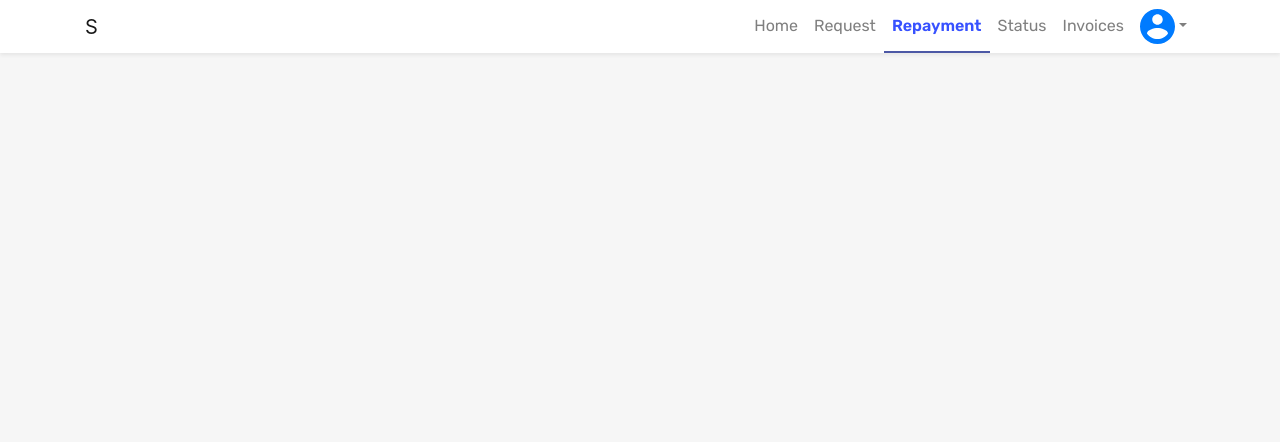
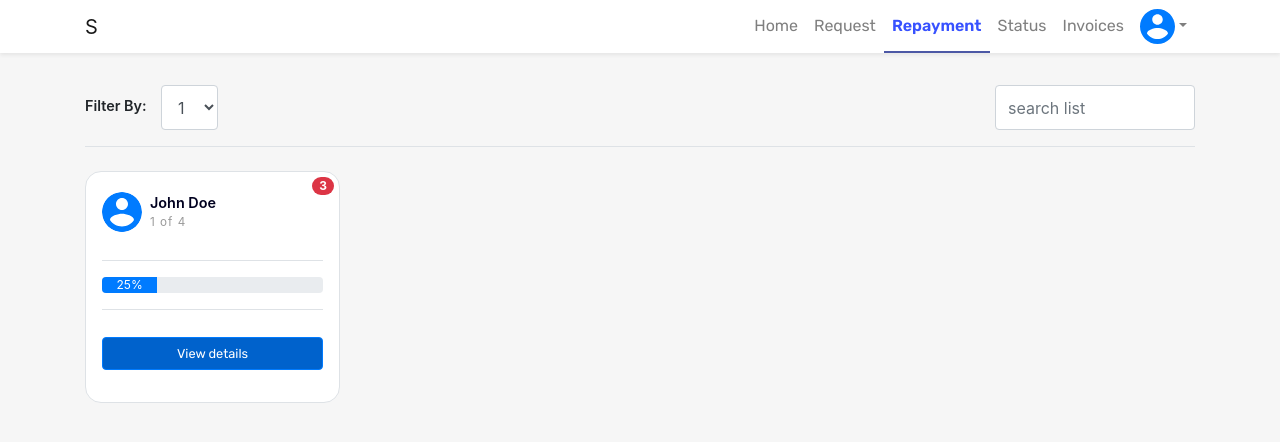
Before and after one commit to nebsochi/school, a Next.js app: page /repayment in a window 1280 px wide. Shown: the top 442 px of the page. Built offline with nearby package versions, Linux system fonts and the light colour scheme; sample sign-in values are in the browser's storage.

Commit message:
repayment page added

```diff
--- a/components/Modal.js
+++ b/components/Modal.js
@@ -98,7 +98,7 @@ function Modal({ isOpen, setIsOpen, data }) {
                 </div>
 
                 <div>
-                  <p style={{ fontSize: "2rem" }}>
+                  <p style={{ fontSize: "1.7rem" }}>
                     Lorem Ipsum is simply dummy text of the printing and
                     typesetting industry.?
                   </p>
--- /dev/null
+++ b/components/RepaymentCard.js
@@ -0,0 +1,68 @@
+function RepaymentCard() {
+  return (
+    <div className="col-lg-3 col-md-6  mb-4">
+      <div
+        className="p-3 border bg-white position-relative"
+        style={{ borderRadius: "16px" }}
+      >
+        <div
+          className="position-absolute"
+          style={{ top: ".0rem", right: ".3rem" }}
+        >
+          <span className="badge badge-pill badge-danger">3</span>
+        </div>
+        <div
+          className="d-flex py-1 align-items-center"
+          style={{ minHeight: "36px" }}
+        >
+          <div className="square__avatar">
+            <img src="user.svg" height="40" alt="user" />
+          </div>
+          <div className="info__avatar pl-2">
+            <span className="profile__title d-block">John Doe</span>
+            <span
+              style={{ textTransform: "lowercase" }}
+              className="d-block profile__status"
+            >
+              1 of 4
+            </span>
+          </div>
+        </div>
+
+        <div>
+          <div className="pt-3 pb-3 border-top mt-4 mb-3 border-bottom position-relative">
+            <div className="progress">
+              <div
+                className="progress-bar"
+                role="progressbar"
+                style={{ width: "25%" }}
+                aria-valuenow={25}
+                aria-valuemin={0}
+                aria-valuemax={100}
+              >
+                25%
+              </div>
+            </div>
+          </div>
+        </div>
+
+        <a
+          className="btn btn-outline btn-primary btn-primary--sh-none  btn-block btn-md "
+          style={{
+            minWidth: "100%",
+
+            fontSize: ".8rem",
+            color: "#ffffff",
+            background: "#0062cc",
+            marginTop: "1.7rem",
+            marginBottom: "1rem",
+          }}
+        >
+          View details
+        </a>
+      </div>
+    </div>
+  );
+}
+
+export default RepaymentCard;
--- a/pages/repayment.js
+++ b/pages/repayment.js
@@ -1,7 +1,56 @@
+import RepaymentCard from "../components/RepaymentCard";
 import IndexLayout from "../Layouts/index";
 
 function repayment() {
-  return <IndexLayout></IndexLayout>;
+  return (
+    <IndexLayout>
+      <div className="container positioin-relative pt-4">
+        <div className="row">
+          <div className="col-md-12">
+            <div className="pt-2 mb-4 border-bottom d-flex align-items-bottom justify-content-between">
+              {/* <h6 className="m-0 title title--sm">Request</h6> */}
+
+              <div className="form-group d-flex align-items-center">
+                <label
+                  htmlFor="exampleFormControlSelect1"
+                  className="pt-1"
+                  style={{
+                    whiteSpace: "nowrap",
+                    fontSize: ".9rem",
+                    fontWeight: "600",
+                  }}
+                >
+                  Filter By:&nbsp;&nbsp;&nbsp;&nbsp;
+                </label>
+                <select
+                  className="form-control"
+                  id="exampleFormControlSelect1"
+                  style={{ height: "45px" }}
+                >
+                  <option>1</option>
+                  <option>2</option>
+                  <option>3</option>
+                  <option>4</option>
+                  <option>5</option>
+                </select>
+              </div>
+
+              <input
+                type="search"
+                className="form-control"
+                placeholder="search list"
+                style={{ height: "45px", maxWidth: "200px" }}
+              />
+            </div>
+
+            <div class="row">
+              <RepaymentCard />
+            </div>
+          </div>
+        </div>
+      </div>
+    </IndexLayout>
+  );
 }
 
 export default repayment;
--- a/pages/request/index.js
+++ b/pages/request/index.js
@@ -69,6 +69,7 @@ export default function Request() {
                 style={{ height: "45px", maxWidth: "200px" }}
               />
             </div>
+
             <div className="row">
               {data.map((item, i) => (
                 <RequestCard
```
